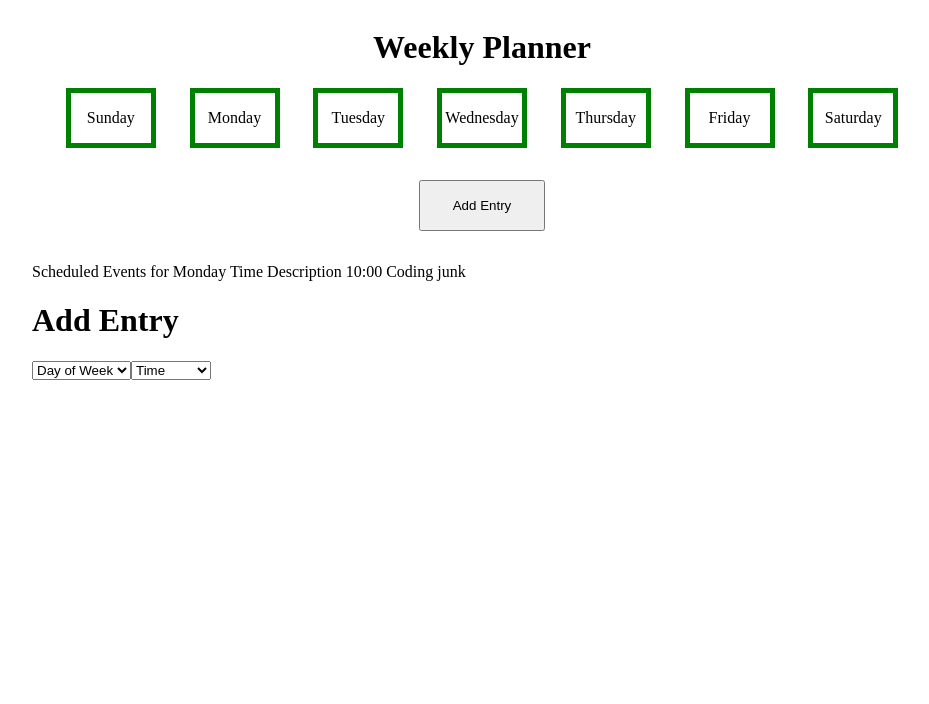
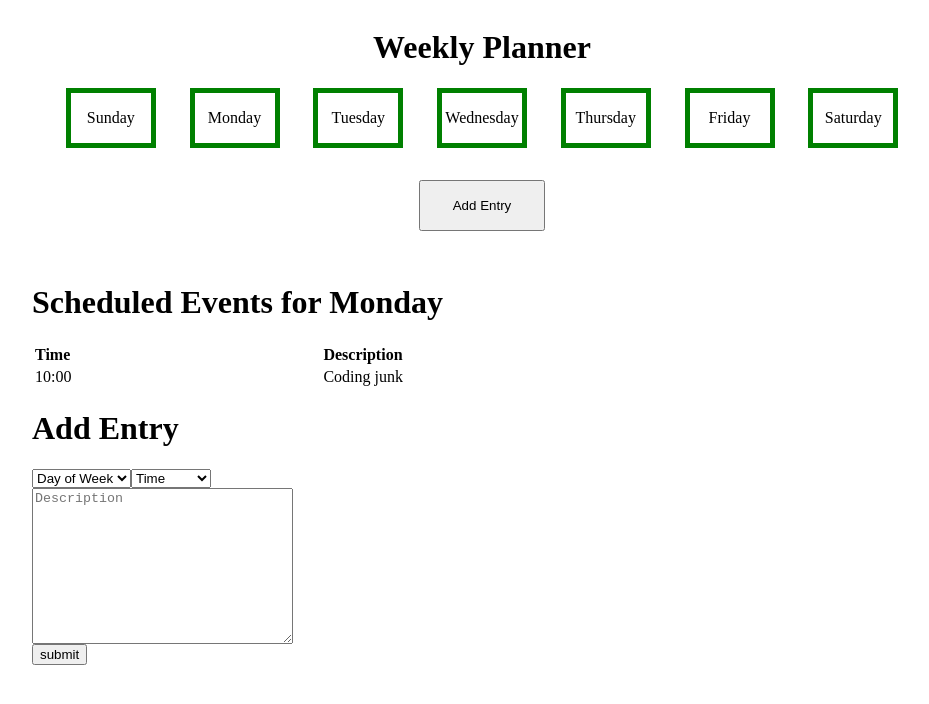
Before and after one commit to daisyyoo/Hackathon, a website: page index.html in a window 1280 px wide. Shown: the whole page, without its empty margins (158-1087 px from the left). Drawn offline with Linux system fonts and the light colour scheme.

Commit message:
modal skeleton finished , needs alignment

```diff
--- a/index.html
+++ b/index.html
@@ -52,10 +52,11 @@
       </div>
       <div class="row">
         <div class="column-full">
-          <div class="schedule-table">
-            <caption class="table-header">
+          <div class="schedule-table center">
+            <h1 class="table-header">
               Scheduled Events for Monday
-            </caption>
+            </h1>
+            <table>
               <thead>
                 <tr>
                   <th>
@@ -76,10 +77,11 @@
                   </td>
                 </tr>
               </tbody>
+            </table>
           </div>
         </div>
       </div>
-      <div class="modal-container">
+      <form class="modal-container">
         <div class="row">
           <h1>
             Add Entry
@@ -128,12 +130,12 @@
           </select>
         </div>
         <div class="row">
-
+          <textarea name="new-entry-textarea" cols="30" rows="10" placeholder="Description"></textarea>
         </div>
         <div class="row">
-
+          <input type="submit" name="button-submit" value="submit">
         </div>
-      </div>
+      </form>
     </div>
   </main>
   <script src="main.js"></script>
--- a/styles.css
+++ b/styles.css
@@ -38,3 +38,12 @@
   padding: 1rem 2rem;
   cursor: pointer;
 }
+
+.schedule-table {
+  flex-basis: 100%;
+  flex-direction: column;
+}
+
+thead {
+  text-align: left;
+}
```
Lines whose indentation alone changed are shown as unchanged.
